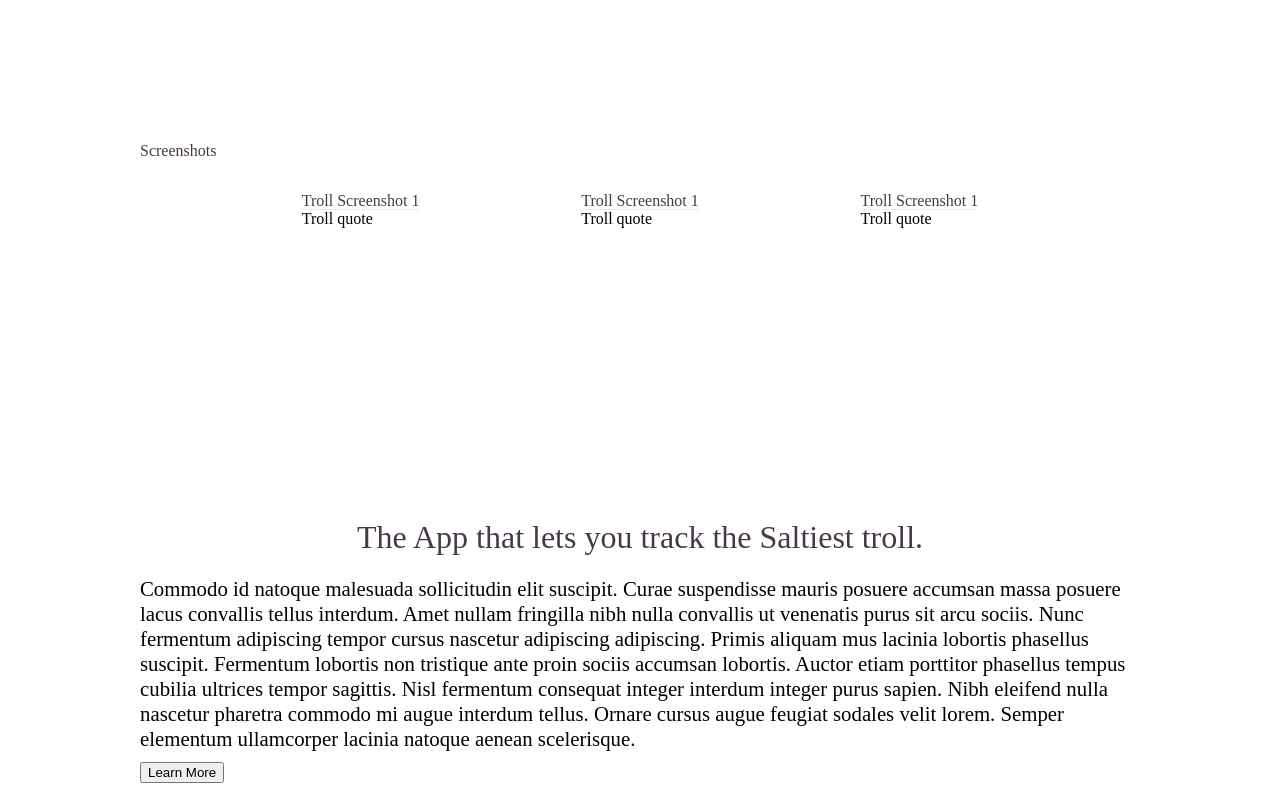
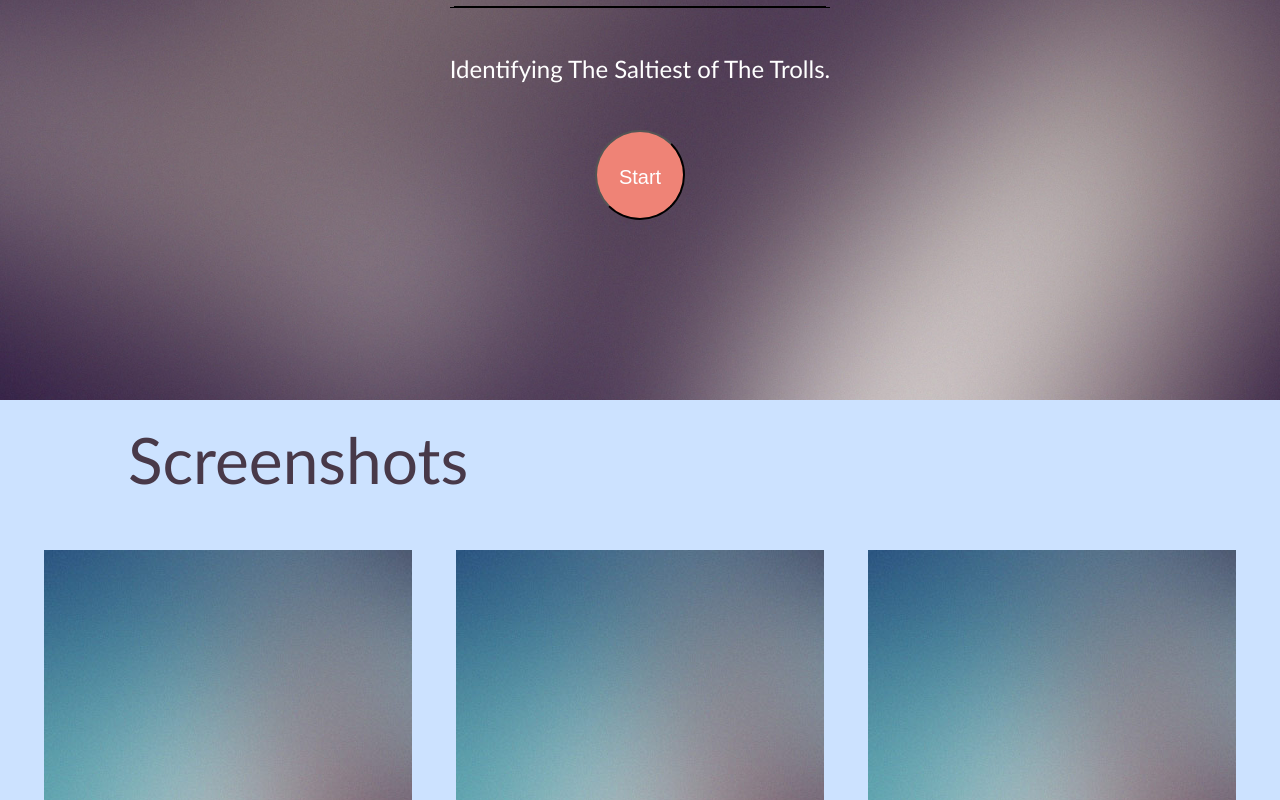
Before and after one commit to saltytrolls-bw-may-19/UILandingPage, a website: page index.html in a window 1280 px wide. Shown: the part 400-1200 px from the top of the page. Drawn offline with Linux system fonts and the light colour scheme.

Commit message:
done day one

```diff
--- a/index.html
+++ b/index.html
@@ -21,6 +21,7 @@
             <header>
                 <h1><a href="index.html">Salty Trolls</a></h1>
                 <p>Identifying The Saltiest of The Trolls.</p>
+                <button>Start</button>
             </header>
         </div>
         <div class="middle">
@@ -28,28 +29,32 @@
             <h2>Screenshots</h2>
             <section class="Screenshot">
                 <article>
+                    <img src="img/pic01.jpg">
                     <header>
-                        <h3><a href="#">Troll Screenshot 1</a></h3>
+                        <h3><a href="#">Username: Shi-Thead</a></h3>
                     </header>
-                    <p>Troll quote</p>
+                    <p>"A newt has more brain cells than you"</p>
                 </article>
 
                 <article>
+                    <img src="img/pic01.jpg">
                     <header>
-                        <h3><a href="#">Troll Screenshot 1</a></h3>
+                        <h3><a href="#">Username: Ligma</a></h3>
                     </header>
-                    <p>Troll quote</p>
+                    <p>"H8tr GON h8, Pot8er GON POTATE"</p>
                 </article>
 
                 <article>
+                    <img src="img/pic01.jpg">
                     <header>
-                        <h3><a href="#">Troll Screenshot 1</a></h3>
+                        <h3><a href="#">Username: NoSEtyPeR</a></h3>
                     </header>
-                    <p>Troll quote</p>
+                    <p>"jbgnNKogdnvMLMVSLVBN"</p>
                 </article>
             </section>
         </div>
         <div class="bottom">
+            <!-- <img src="img/troll.jpg" alt="troll"> -->
             <section class="BotTitle">
                 <h2>The App that lets you track the Saltiest troll.</h2>
             </section>
--- a/main.css
+++ b/main.css
@@ -67,17 +67,19 @@ input, select, textarea {
 
 html {
     box-sizing: border-box;
+    font-family: 'Gill Sans', 'Gill Sans MT', Calibri, 'Trebuchet MS', sans-serif;
 }
 body {
     display: flex;
     flex-direction: column;
     justify-content: center;
-    margin: 10px auto;
-    width:1000px;
+    margin: auto;
+    width: 100%;
+    background-color: #cce2ff;
 }
 
-h1, h2, h3, h4, h5, h6 {
-    font-weight: 400;
+h1, h2 {
+
     color: #483949;
     line-height: 1.25em;
     text-decoration: none;
@@ -96,7 +98,15 @@ a:hover {
 }
 
 /* THIS IS THE TOP PART */
-
+.top {
+    background-image: url("img/header.jpg");
+    background-size: cover;
+    background-position: center center;
+    background-attachment: fixed;
+    color: #fff;
+    padding: 0 0 10em 0;
+    width: 100%;
+}
 nav ul{
     display: flex;
     justify-content: center;
@@ -111,15 +121,32 @@ nav ul li {
     display: flex;
     flex-direction: column;
     padding: 20px;
+    margin-top: 120px;
     align-items: center;
 }
 .top header h1 {
     font-size: 5em;
-    padding: 30px 0;
+    padding: 49px 0;
+    color: #fff;
+    border-bottom: 1px solid black;
+}
+header button {
+    display: inline-block;
+    border-radius: 100%;
+    width: 4.5em;
+    height: 4.5em;
+    line-height: 4.5em;
+    text-align: center;
+    font-size: 1.25em;
+    padding: 0;
+    background: #ef8376;
+    color: #fff;
 }
 
 .top header p {
     font-size: 1.5em;
+    padding: 49px 0;
+    border-top: 1px solid black;
 }
 
 /* THIS IS THE MIDDLE PART */
@@ -129,14 +156,23 @@ nav ul li {
     flex-direction: column;
     justify-content: center;
     width: 100%;
-    margin-top: 250px;
+    margin: 20px auto;
+}
+.middle h2 {
+    padding-left:10%;
+    font-size: 4em;
 }
 
 .Screenshot {
     display: flex;
     flex-direction: row;
     justify-content: space-evenly;
-    padding: 30px 0;
+    padding: 50px 0;
+}
+article {
+    text-align: center;
+    line-height: 200%;
+
 }
 
 /* THIS IS THE BOTTOM PART */
@@ -146,7 +182,13 @@ nav ul li {
     flex-direction: column;
     justify-content: center;
     width: 100%;
-    margin-top: 250px;
+    align-items: center;
+
+}
+.bottom img {
+    width: 95%;
+    height: 250px;
+   padding-left: 2.5%;
 }
 
 .BotTitle {
@@ -159,4 +201,17 @@ nav ul li {
     padding: 10px 0;
     font-size: 1.3em;
     line-height: 120%;
+    width: 80%;
+    text-align: center;
 }
+.bottom button {
+	background: #df7366;
+	color: #fff;
+	text-align: center;
+	border-radius: 0.5em;
+	text-decoration: none;
+	padding: 0.65em 3em 0.65em 3em;
+	border: 0;
+	cursor: pointer;
+	outline: 0;
+}
```
Also changed, not shown: img/background.jpg (added), img/header.jpg (added), img/pic01.jpg (added), img/troll.jpg (added).
